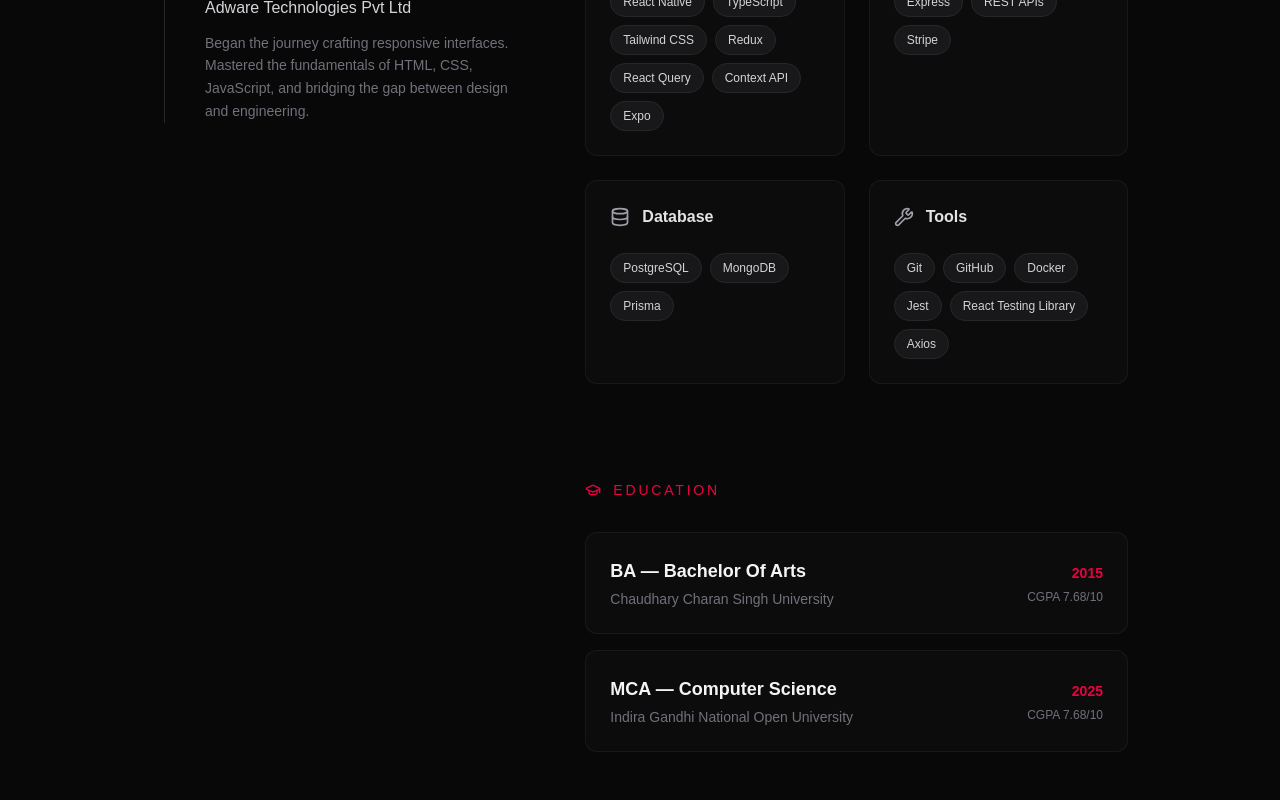
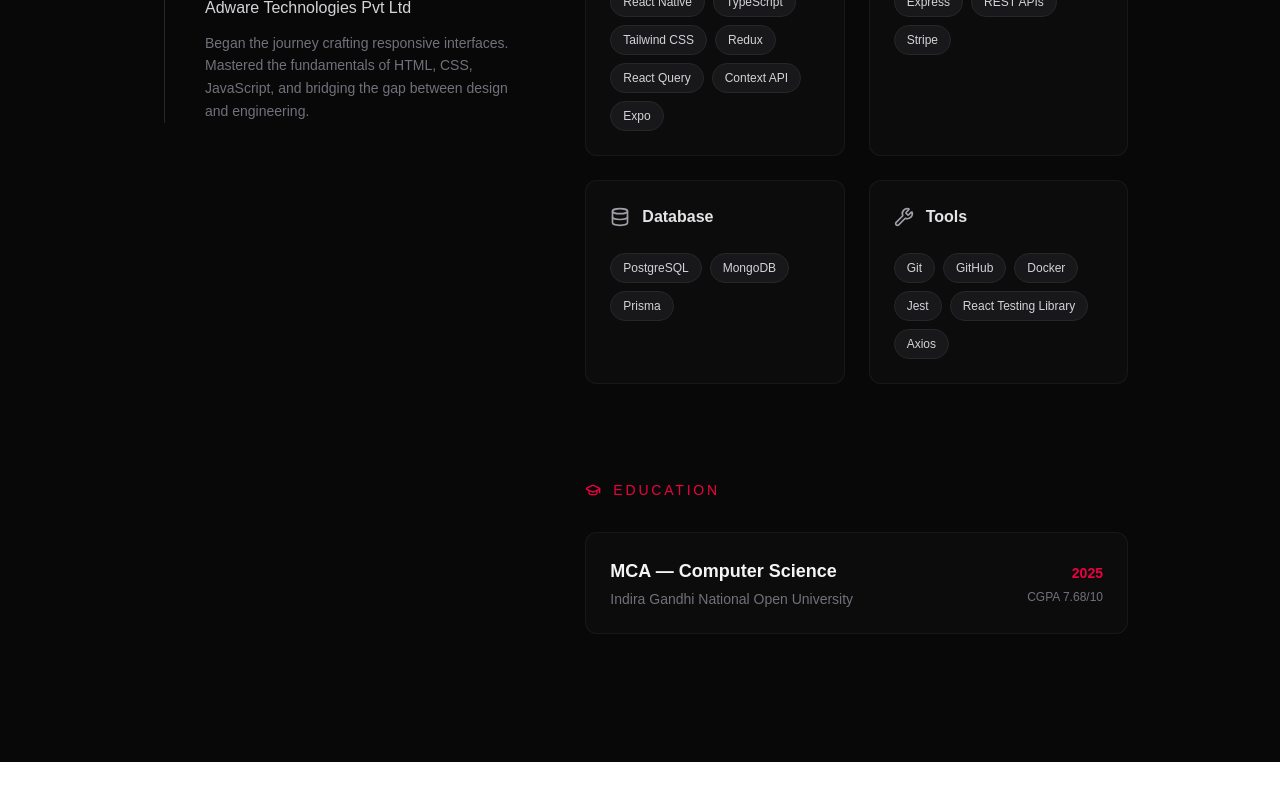
Before and after one commit to Mukarram09/my-portfolio, a Next.js app: page /about in a window 1280 px wide. Shown: the part 1344-2144 px from the top of the page. After the commit the page ends 2106 px from the top, so only its background shows below. Built offline with nearby package versions, Linux system fonts and the light colour scheme.

Commit message:
refine header code

```diff
--- a/app/about/page.tsx
+++ b/app/about/page.tsx
@@ -237,7 +237,7 @@ export default function AboutPage() {
               <GraduationCap className="w-4 h-4" /> Education
             </motion.h2>
 
-            <motion.div variants={slideUp} initial="initial" whileInView="animate" viewport={{ once: true }} className="bg-zinc-900/30 border border-zinc-800/50 p-6 rounded-xl flex flex-col sm:flex-row justify-between items-start sm:items-center gap-4 mb-4">
+            {/*<motion.div variants={slideUp} initial="initial" whileInView="animate" viewport={{ once: true }} className="bg-zinc-900/30 border border-zinc-800/50 p-6 rounded-xl flex flex-col sm:flex-row justify-between items-start sm:items-center gap-4 mb-4">
               <div>
                 <h3 className="font-bold text-zinc-100 text-lg mb-1">BA — Bachelor Of Arts</h3>
                 <p className="text-zinc-500 text-sm">Chaudhary Charan Singh University</p>
@@ -246,7 +246,7 @@ export default function AboutPage() {
                 <span className="text-rose-600 font-mono text-sm font-semibold">2015</span>
                 <p className="text-zinc-500 text-xs mt-1">CGPA 7.68/10</p>
               </div>
-            </motion.div>
+            </motion.div>*/}
 
             <motion.div variants={slideUp} initial="initial" whileInView="animate" viewport={{ once: true }} className="bg-zinc-900/30 border border-zinc-800/50 p-6 rounded-xl flex flex-col sm:flex-row justify-between items-start sm:items-center gap-4">
               <div>
```
